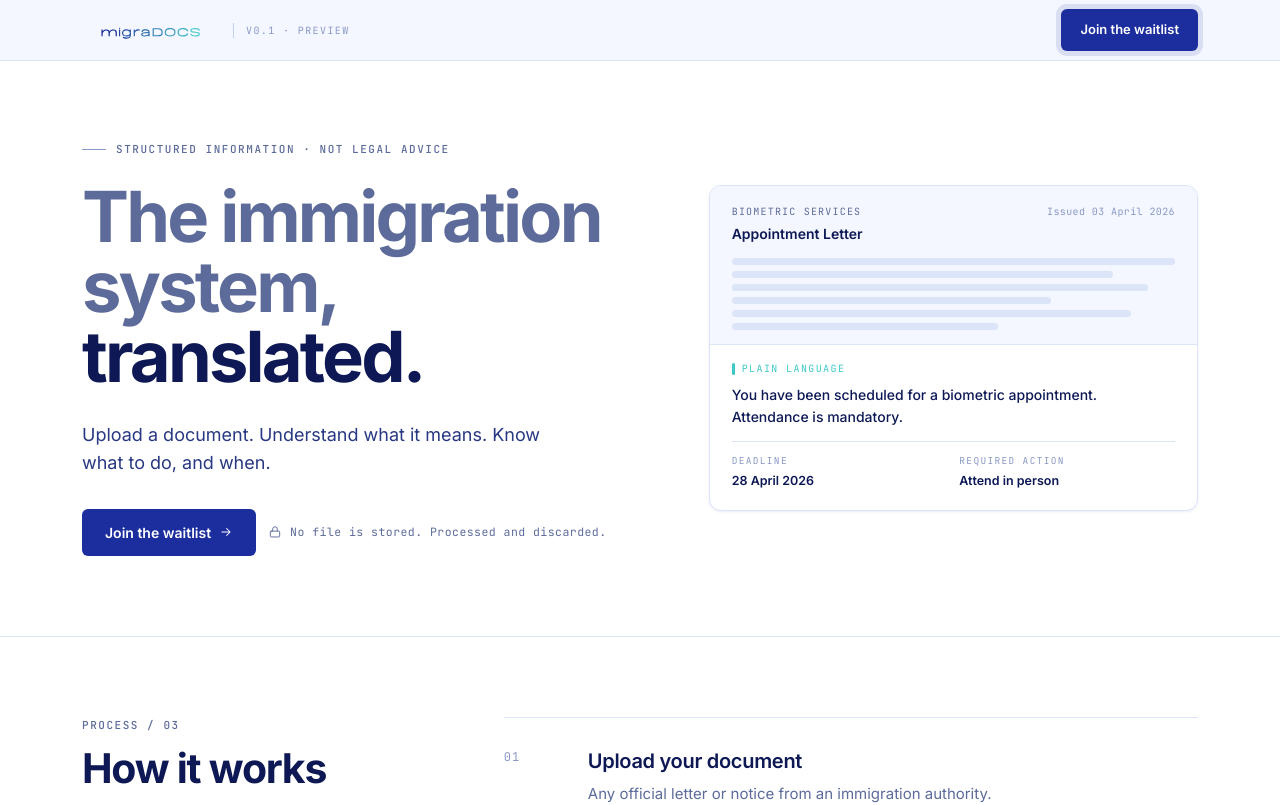
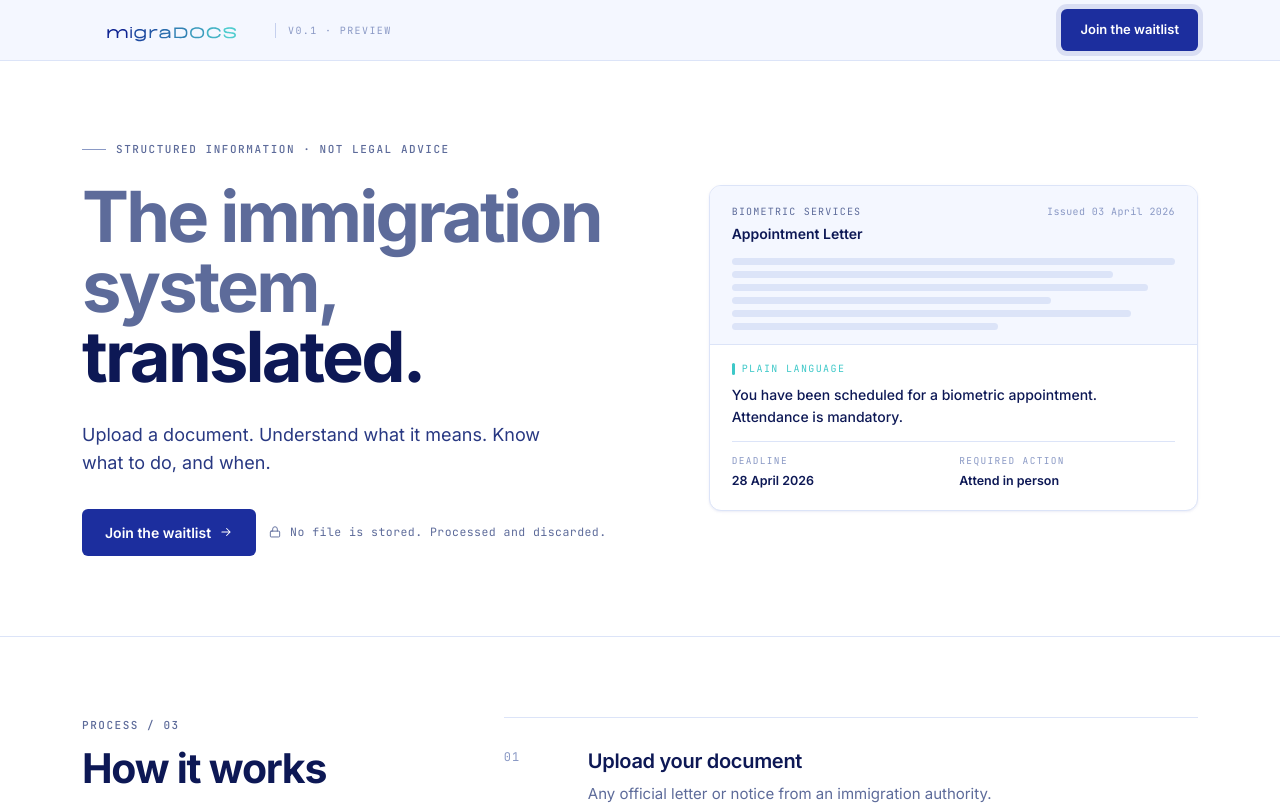
Before and after one commit to AS03-S/side_proj_test, a Next.js app: page / in a window 1280 px wide. Shown: the top 805 px of the page. Built offline with nearby package versions, Linux system fonts and the light colour scheme.

Commit message:
Logos to 34px, wire up favicon.ico from public/
https://claude.ai/code/session_016xLb6x5zB7EfeUETCpvTaL

```diff
--- a/src/app/_landing/shared.tsx
+++ b/src/app/_landing/shared.tsx
@@ -282,7 +282,7 @@ export function Nav({ lang, onCTA, pulse, variant = "A" }: NavProps) {
         style={{ display: "flex", height: 60, alignItems: "center", justifyContent: "space-between" }}
       >
         <div style={{ display: "flex", alignItems: "center", gap: 14 }}>
-          <Logo size={26} />
+          <Logo size={34} />
           {variant === "B" && (
             <span className="mono" style={{ fontSize: 10, color: "var(--mute-2)", letterSpacing: "0.14em", textTransform: "uppercase", borderLeft: "1px solid var(--line-strong)", paddingLeft: 12 }}>
               v0.1 · preview
--- a/src/app/layout.tsx
+++ b/src/app/layout.tsx
@@ -2,6 +2,7 @@ import type { Metadata } from "next";
 import "./globals.css";
 
 export const metadata: Metadata = {
+  icons: { icon: "/favicon.ico" },
   title: "migraDOCS — Immigration document intelligence",
   description:
     "Upload your immigration documents. Understand what they mean, what is being asked of you, and what to do next. Organised, plain-language guidance for every step.",
--- a/src/components/layout/Sidebar.tsx
+++ b/src/components/layout/Sidebar.tsx
@@ -13,7 +13,7 @@ const NAV_ITEMS = [
 
 function MigraDOCSLogo() {
   return (
-    <img src="/logo.svg" alt="migraDOCS" height={22} width={Math.round(22 * 5.25)} style={{ display: "block" }} />
+    <img src="/logo.svg" alt="migraDOCS" height={34} width={Math.round(34 * 5.25)} style={{ display: "block" }} />
   );
 }
 
```
